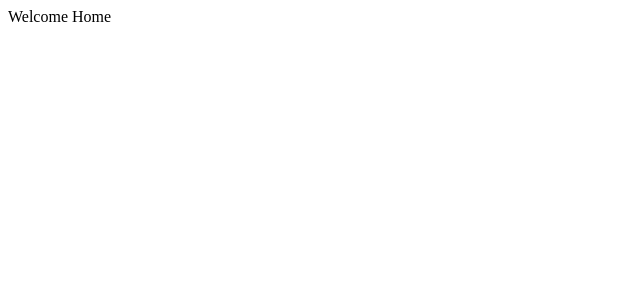
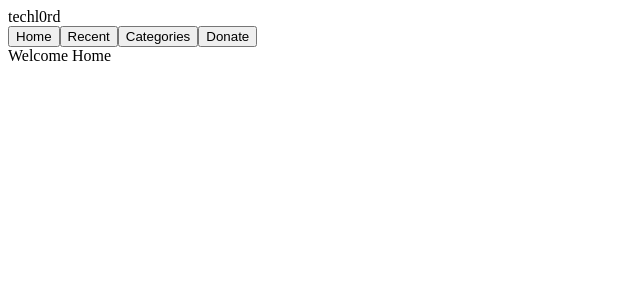
Before and after one commit to SprengerV/techl0rd2.0, a Next.js app: page / in a window 1280 px wide. Shown: the top 300 px of the page, without its empty margins (0-640 px from the left). Built offline with nearby package versions, Linux system fonts and the light colour scheme.

Commit message:
navbar component

```diff
--- /dev/null
+++ b/components/Navbar.js
@@ -0,0 +1,42 @@
+import React from 'react'
+import Link from 'next/link'
+
+const pages = {
+  'Home': {
+    path: '/'
+  },
+  'Recent': {
+    path: '/recent'
+  },
+  'Categories': {
+    path: '/cats'
+  },
+  'Donate': {
+    path: '/donate'
+  }
+}
+
+const Navbar = ({ active }) => {
+  return (
+    <nav className="nav navbar-primary border-primary">
+      <div className="navBrand text-light">
+        techl0rd
+      </div>
+      <div className="navigation">
+        { Object.keys(pages).map((key, i) =>
+          <Link key={ i } href={ pages[key].path }>
+            <button className="navBtn btn-primary">{ key }</button>
+          </Link>
+        ) }
+      </div>
+    </nav>
+  )
+}
+
+Navbar.getInitialProps = context => {
+  return {
+    active: context.query
+  }
+}
+
+export default Navbar
--- a/pages/_app.js
+++ b/pages/_app.js
@@ -1,9 +1,11 @@
 import React from 'react'
 import Layout from '../components/Layout'
+import Navbar from '../components/Navbar'
 
 export default function MyApp({ Component, pageProps }) {
   return (
     <Layout pageTitle="techl0rd Blog" description="Technically driven how-tos.">
+      <Navbar/>
       <Component { ...pageProps }/>
     </Layout>
   )
```
